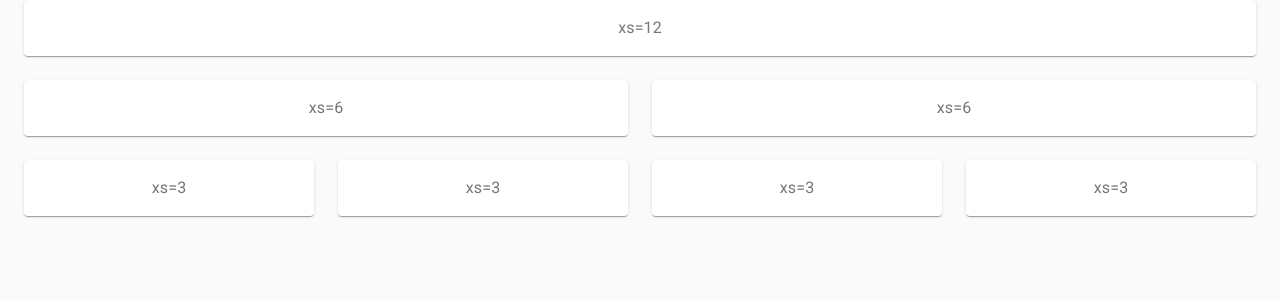
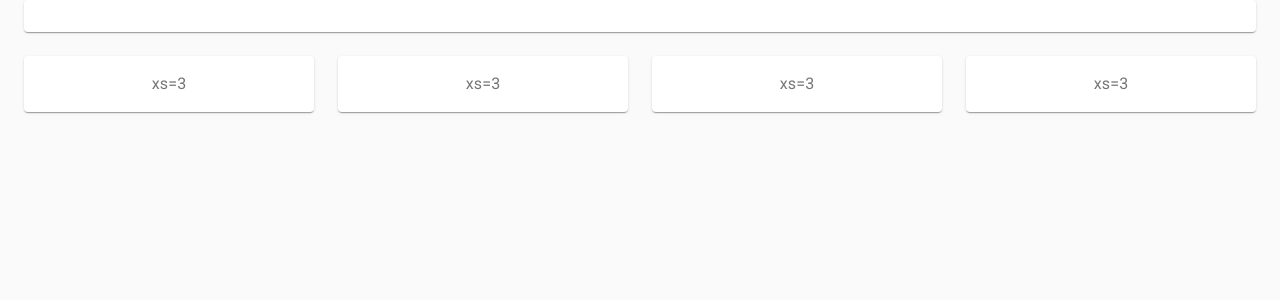
Before and after one commit to nbernal/practicareact, a React (Create React App) app: page / in a window 1280 px wide. Shown: the top 300 px of the page. Built offline with nearby package versions, Linux system fonts and the light colour scheme.

Commit message:
confirmar

```diff
--- a/src/App.js
+++ b/src/App.js
@@ -30,13 +30,9 @@
         <div className={classes.root}>
       <Grid container spacing={3}>
         <Grid item xs={12}>
-          <Paper className={classes.paper}>xs=12</Paper>
-        </Grid>
-        <Grid item xs={6}>
-          <Paper className={classes.paper}>xs=6</Paper>
-        </Grid>
-        <Grid item xs={6}>
-          <Paper className={classes.paper}>xs=6</Paper>
+          <Paper className={classes.paper}>
+
+          </Paper>
         </Grid>
         <Grid item xs={3}>
           <Paper className={classes.paper}>xs=3</Paper>
```
